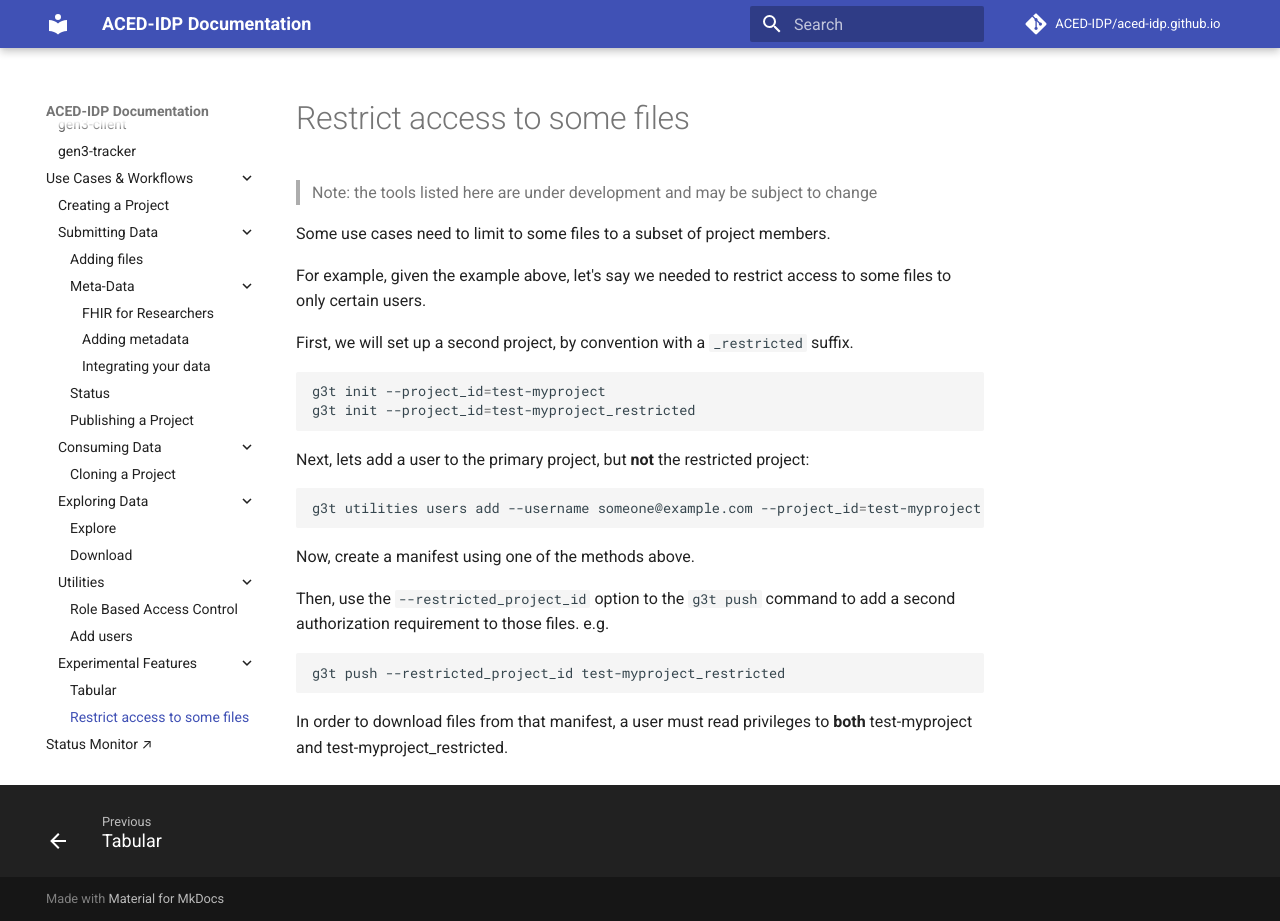
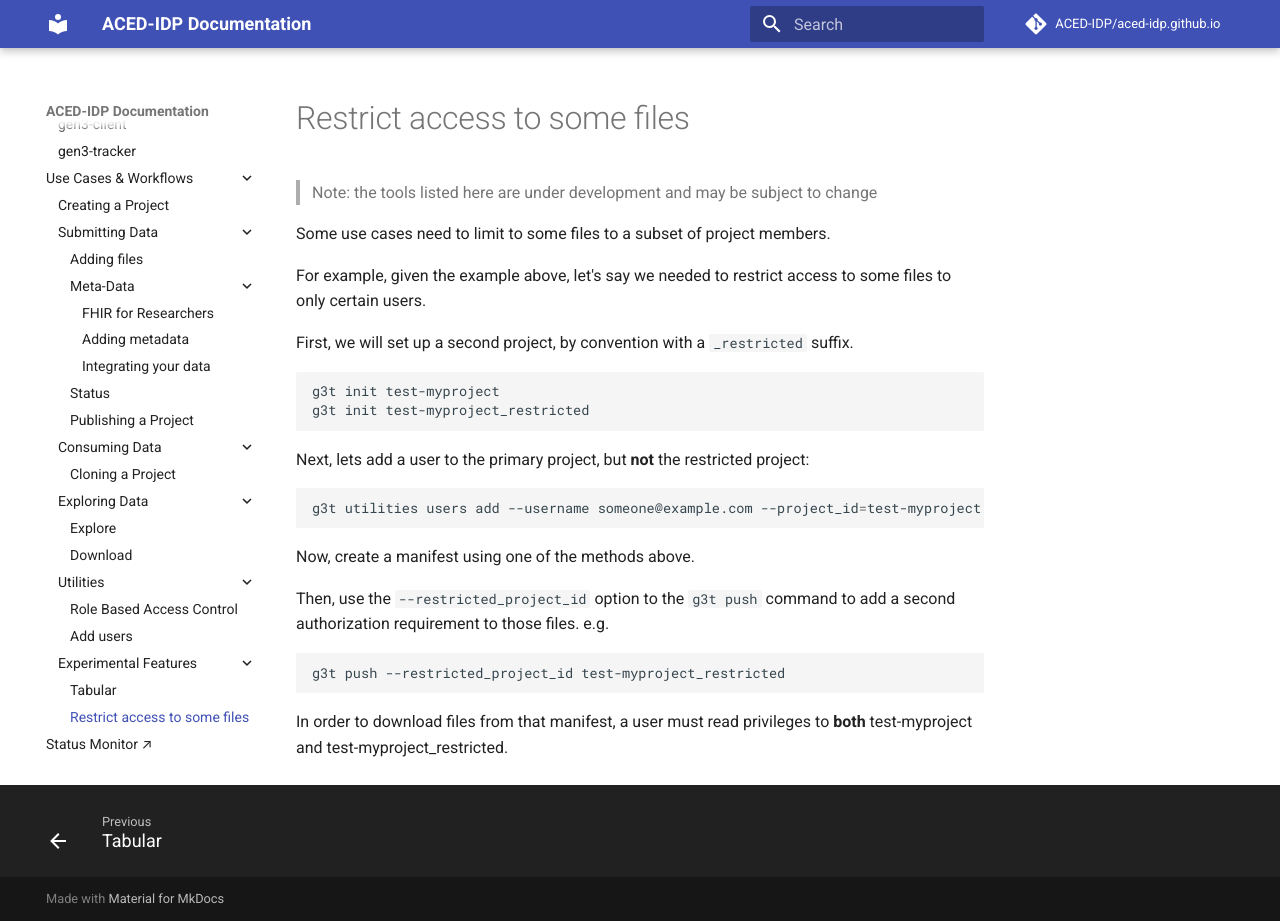
Before and after one commit to ACED-IDP/aced-idp.github.io, an MkDocs documentation site: the page built from docs/workflows/restrict-access.md, in a window 1280 px wide and 921 px high. Built offline with MkDocs 1.6.1 and Material for MkDocs 9.7.7, drawn with Linux system fonts in a browser that asks for light colours; comment, search, counter and statistics services are not loaded.

Commit message:
init project_id now param not option

````diff
--- a/docs/workflows/restrict-access.md
+++ b/docs/workflows/restrict-access.md
@@ -11,8 +11,8 @@ For example, given the example above, let's say we needed to restrict access to
 First, we will set up a second project, by convention with a `_restricted` suffix.
 
 ```sh
-g3t init --project_id=test-myproject
-g3t init --project_id=test-myproject_restricted
+g3t init test-myproject
+g3t init test-myproject_restricted
 ```
 
 Next, lets add a user to the primary project, but **not** the restricted project:
````
Also changed, not shown: docs/workflows/approve-requests.md (+1 -1 lines).
